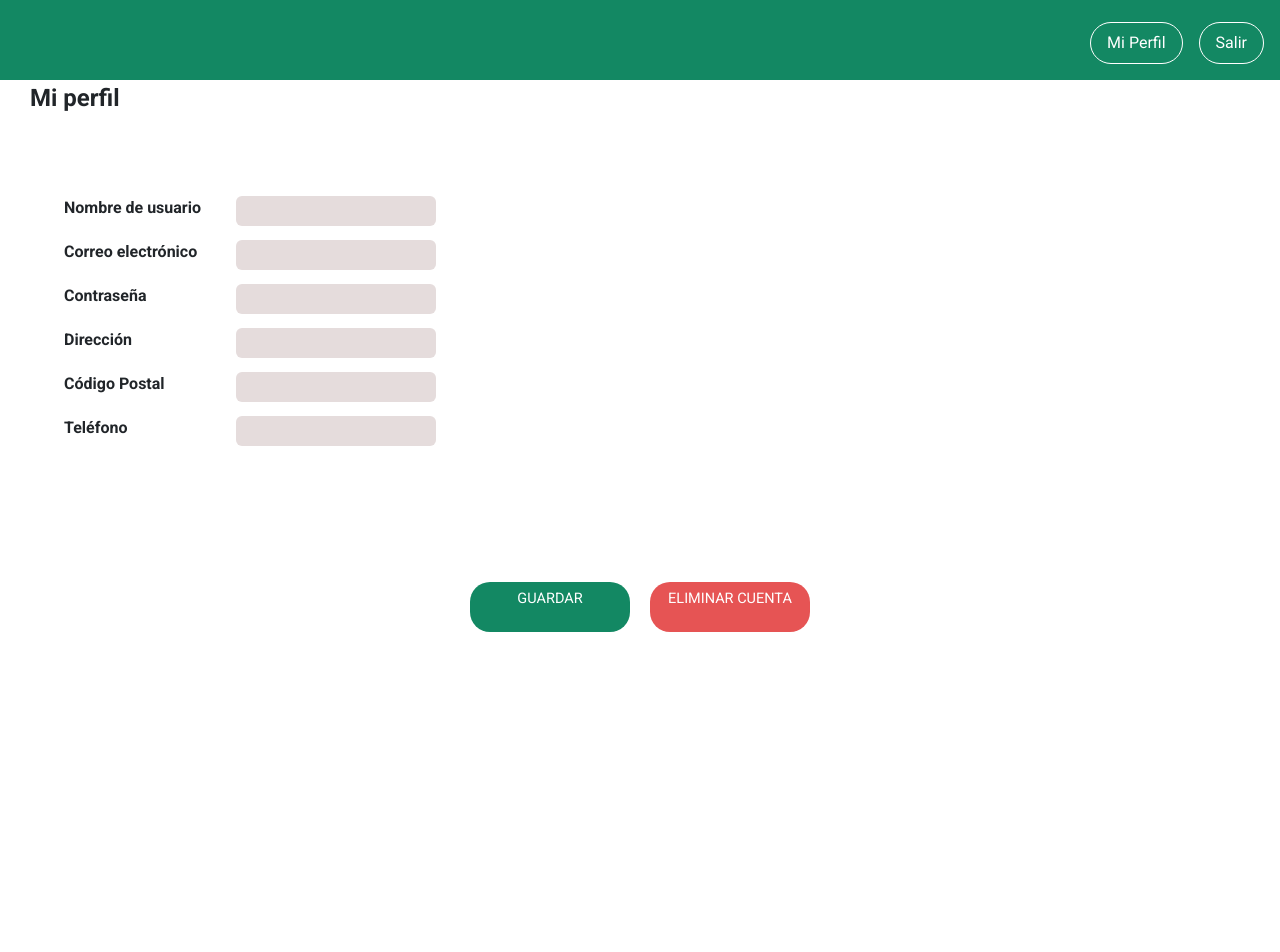
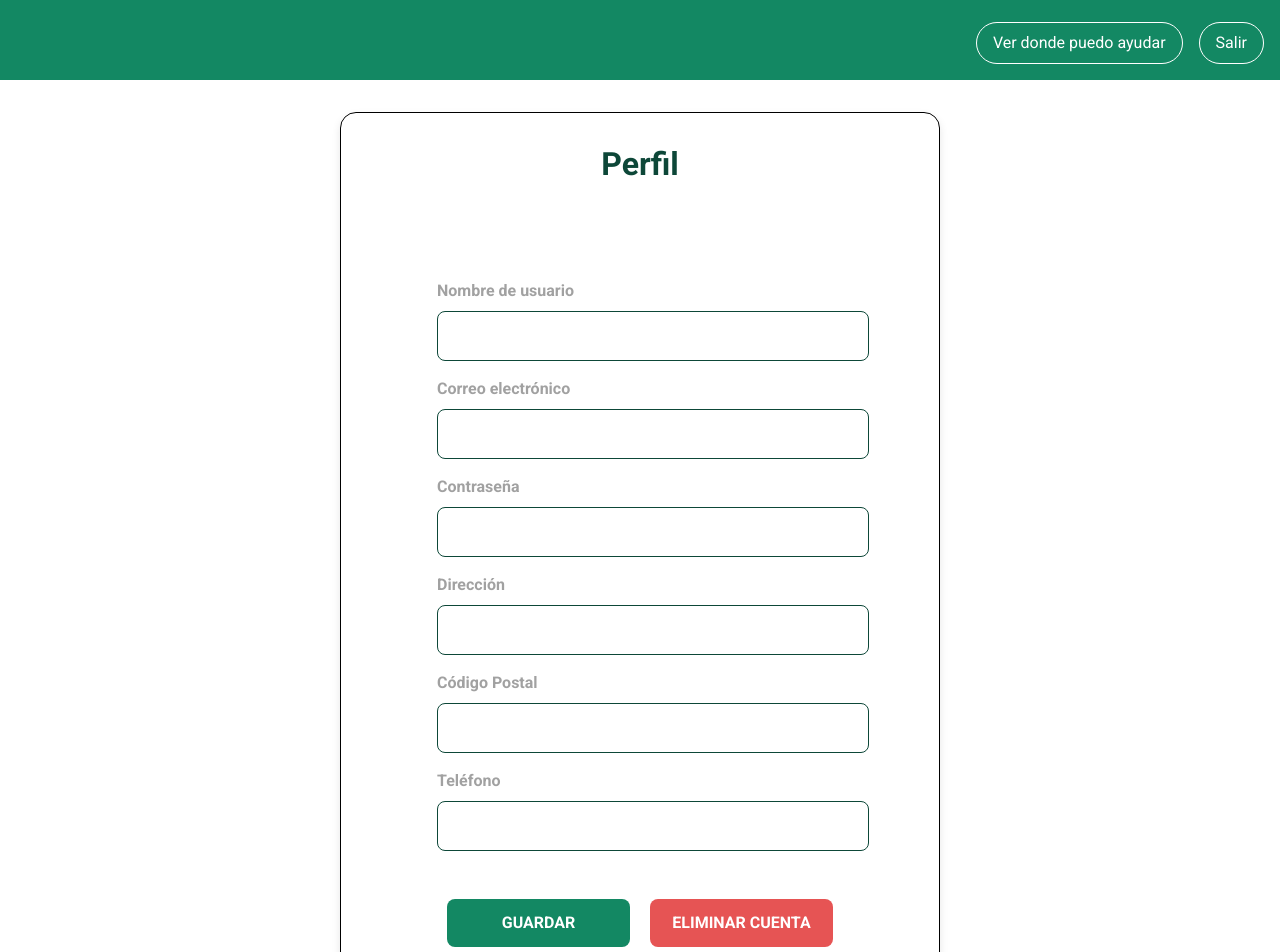
Before and after one commit to Dpoetess/PyroMap-front, a React (Vite) app: page /user/profile in a window 1280 px wide. Shown: the top 952 px of the page. Before the commit the page ends 800 px from the top, so only its background shows below. Built offline with nearby package versions, Linux system fonts and the light colour scheme; no server answers.

Commit message:
implemented user logic with local storage

```diff
--- a/src/components/UserNavBar/UserNavBar.jsx
+++ b/src/components/UserNavBar/UserNavBar.jsx
@@ -1,20 +1,27 @@
 import "./UserNavBar.scss";
-import { Link } from "react-router-dom";
+import { Link, useLocation } from "react-router-dom";
 
 const UserNavBar = () => {
+  const location = useLocation();
+
+
+  const isProfilePage = location.pathname === '/user/profile';
+
   return (
     <nav className='user-navBar'>
       <div></div>
       <ul className='ul-links ul-links-user'>
         <li className="ul-link-login">
-          <Link to='/user/profile' className='linkNavbar'>Mi Perfil</Link>
+
+          {isProfilePage ? <Link to='/user' className='linkNavbar'>Ver donde puedo ayudar </Link> : <Link to='/user/profile' className='linkNavbar'>Mi Perfil</Link>}
+
         </li>
         <li className="ul-link-register">
           <Link to='/' className='linkNavbar'>Salir</Link>
         </li>
       </ul>
-
     </nav>
   );
 };
+
 export default UserNavBar;
--- a/src/pages/Profile/Profile.jsx
+++ b/src/pages/Profile/Profile.jsx
@@ -1,24 +1,127 @@
-import './Profile.scss'
+import { useState, useEffect } from 'react';
+import './Profile.scss';
 
 const Profile = () => {
+    const [userData, setUserData] = useState({
+        name: '',
+        email: '',
+        password: '',
+        address: '',
+        postcode: '',
+        phone: ''
+    });
+
+    useEffect(() => {
+        const data = localStorage.getItem('userData');
+        if (data) {
+            setUserData(JSON.parse(data));
+        }
+    }, []);
+
+    const handleChange = (e) => {
+        const { name, value } = e.target;
+        setUserData({
+            ...userData,
+            [name]: value
+        });
+    };
+
+    const handleSave = (e) => {
+        e.preventDefault();
+        localStorage.setItem('userData', JSON.stringify(userData));
+        alert('Datos guardados correctamente');
+    };
+
+    const handleDelete = () => {
+        localStorage.removeItem('userData');
+        setUserData({
+            name: '',
+            email: '',
+            password: '',
+            address: '',
+            postcode: '',
+            phone: ''
+        });
+        alert('Cuenta eliminada correctamente');
+    };
+
     return (
-        <>
-        <div><p className='userProfileTitle'>Mi perfil</p></div>
-        <form className='userProfileContainer'>
-        <div><label htmlFor="name">Nombre de usuario</label><input type="name"  required></input></div>
-        <div><label htmlFor="email">Correo electrónico</label><input type= "email"></input></div>
-        <div><label htmlFor="password">Contraseña</label><input type="password" id="psw" name="psw" pattern="(?=.*\d)(?=.*[a-z])(?=.*[A-Z]).{8,}"></input></div>
-        <div><label htmlFor="address">Dirección</label><input type= ""></input></div>
-        <div><label htmlFor="postcode">Código Postal</label><input type= ""></input></div>
-        <div><label htmlFor="phone">Teléfono</label><input type= ""></input></div>
-        </form>
-        <div className='userProfileButton'>
-        <button className='userProfilebutton1'><p>GUARDAR</p></button>
-        <button className='userProfilebutton2'><p>ELIMINAR CUENTA</p></button>
+        <div className="userProfileContainer">
+            <h1 className='userProfileTitle'>Perfil {userData.name}</h1>
+            <form onSubmit={handleSave}>
+                <div className="form-group">
+                    <label htmlFor="name">Nombre de usuario</label>
+                    <input
+                        type="text"
+                        id="name"
+                        name="name"
+                        value={userData.name}
+                        onChange={handleChange}
+                        required
+                    />
+                </div>
+                <div className="form-group">
+                    <label htmlFor="email">Correo electrónico</label>
+                    <input
+                        type="email"
+                        id="email"
+                        name="email"
+                        value={userData.email}
+                        onChange={handleChange}
+                        required
+                    />
+                </div>
+                <div className="form-group">
+                    <label htmlFor="password">Contraseña</label>
+                    <input
+                        type="password"
+                        id="password"
+                        name="password"
+                        value={userData.password}
+                        onChange={handleChange}
+                        required
+                    />
+                </div>
+                <div className="form-group">
+                    <label htmlFor="address">Dirección</label>
+                    <input
+                        type="text"
+                        id="address"
+                        name="address"
+                        value={userData.address}
+                        onChange={handleChange}
+                        required
+                    />
+                </div>
+                <div className="form-group">
+                    <label htmlFor="postcode">Código Postal</label>
+                    <input
+                        type="text"
+                        id="postcode"
+                        name="postcode"
+                        value={userData.postcode}
+                        onChange={handleChange}
+                        required
+                    />
+                </div>
+                <div className="form-group">
+                    <label htmlFor="phone">Teléfono</label>
+                    <input
+                        type="text"
+                        id="phone"
+                        name="phone"
+                        value={userData.phone}
+                        onChange={handleChange}
+                        required
+                    />
+                </div>
+                <div className='userProfileButton'>
+                    <button type="submit" className='userProfilebutton1'>GUARDAR</button>
+                    <button type="button" className='userProfilebutton2' onClick={handleDelete}>ELIMINAR CUENTA</button>
+                </div>
+            </form>
+        </div>
+    );
+}
 
-        </div>
-
-        </>
-    )
-}
-export default Profile
+export default Profile;
--- a/src/pages/Profile/Profile.scss
+++ b/src/pages/Profile/Profile.scss
@@ -1,54 +1,92 @@
 @import '../../styles/index.scss';
 
-.userProfileTitle{
-    font-size: $font-size-xlarge;
-    font-weight: $font-weight-semibold;
-    margin-left: 30px;
-}
-.userProfileContainer{
-    display: inline-block;
-    justify-content: space-around;
-    width:500px;
-    height: 450px;
+.userProfileContainer {
+    display: flex;
+    flex-direction: column;
+    align-items: stretch;
+    justify-content: center;
+    border: 1px solid black;
+    border-radius: 1rem;
+    padding: 2rem;
+    max-width: 600px;
+    margin: 2rem auto;
+    box-shadow: 0 4px 8px rgba(0, 0, 0, 0.1);
 
-    input{
-        width:200px;
-        height:30px;
-        background-color: rgb(229, 220, 220);
-        border-radius: 6px;
-        margin-left: 20px;
-        cursor: pointer;
-        float: right;
-    }
-    label{
+    .form-group {
+        margin-bottom: 1rem;
+        width: 100%;
 
+        label {
             font-size: $font-size-medium;
             font-weight: $font-weight-semibold;
-        margin-bottom: 20px;
+            margin-bottom: 0.5rem;
+            display: block;
+            color: $text-gray;
+        }
+
+        input {
+            width: 100%;
+            padding: 0.75rem;
+            border: 1px solid $background-dark;
+            border-radius: 0.5rem;
+            font-size: $font-size-medium;
+            font-family: $font-family;
+
+            &:focus {
+                background-color: $background-general;
+                border: 2px solid $background-accent;
+                outline: none;
+            }
+
+            &:hover {
+                background-color: $background-general;
+                border: 2px solid $background-accent;
+                outline: none;
             }
         }
-.userProfileButton{
+    }
+
+    .userProfileButton {
         display: flex;
-    flex-direction: row;
-    justify-content: center;
-    gap:20px;
-    text-align: center;
-    p{
-        font-size: 14.5px;
-        color:white;
+        justify-content: space-around;
+        margin-top: 2rem;
+        width: 100%;
 
+        button {
+            width: 45%;
+            padding: 0.75rem;
+            border: none;
+            border-radius: 0.5rem;
+            font-size: $font-size-medium;
+            font-weight: $font-weight-semibold;
+            cursor: pointer;
+            transition: background-color 0.3s ease;
+
+            &.userProfilebutton1 {
+                background-color: $background-accent;
+                color: $text-color;
+
+                &:hover {
+                    background-color: darken($background-accent, 10%);
                 }
             }
-.userProfilebutton1{
-    width: 160px;
-    height: 50px;
-    background-color: $background-accent;
-    border-radius: 20px;
 
+            &.userProfilebutton2 {
+                background-color: rgb(230, 84, 84);
+                color: $text-color;
+
+                &:hover {
+                    background-color: darken(rgb(230, 84, 84), 10%);
                 }
-.userProfilebutton2{
-    width: 160px;
-    height: 50px;
-    background-color: rgb(230, 84, 84);
-    border-radius: 20px;
             }
+        }
+    }
+}
+
+.userProfileTitle {
+    font-size: $font-size-xxlarge;
+    font-weight: $font-weight-semibold;
+    text-align: center;
+    color: $background-dark;
+    margin-bottom: 2rem;
+}
```
Lines whose indentation alone changed are shown as unchanged.
